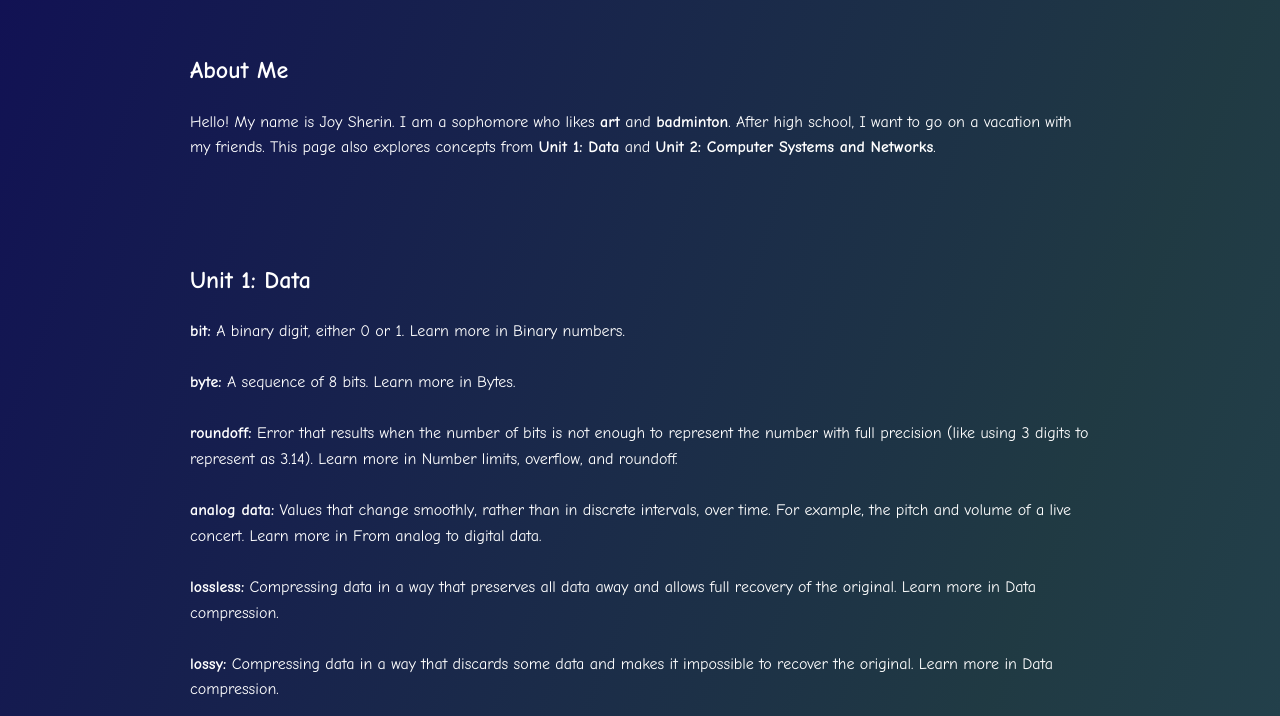
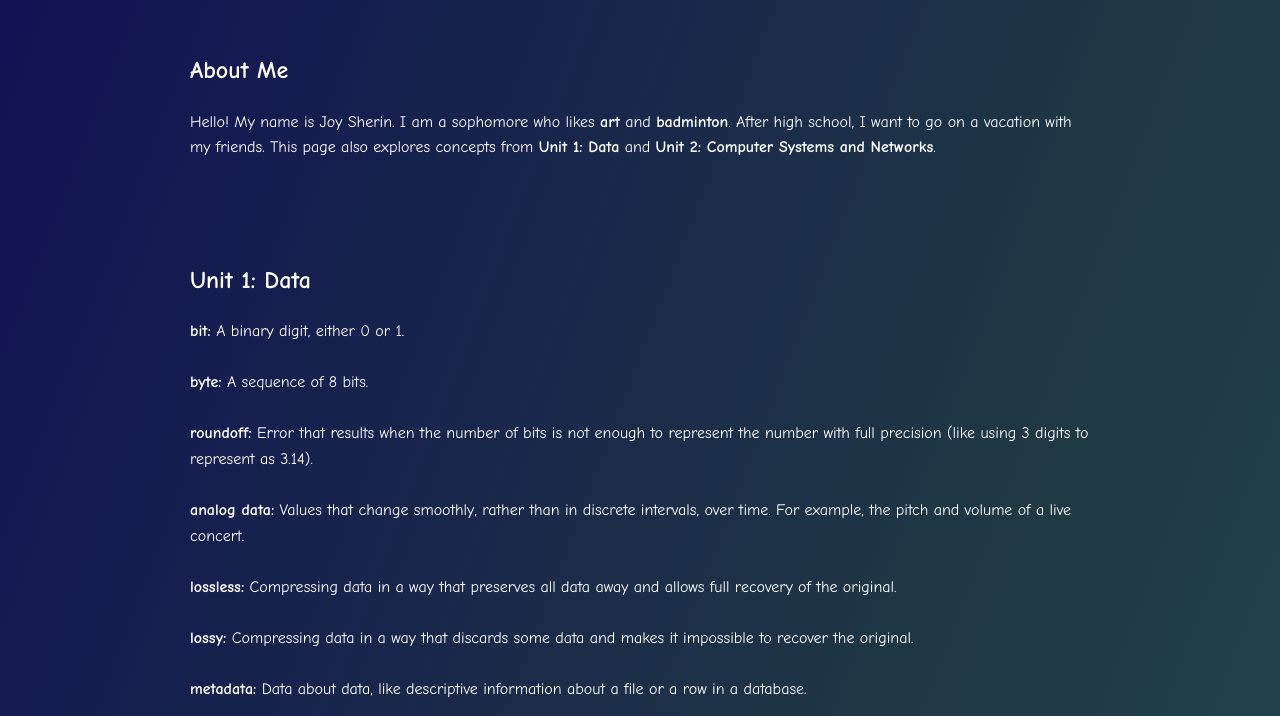
Before and after one commit to joysherin2009/joysherin2009.github.io, a plain HTML site: page index.html in a window 1280 px wide. Shown: the part 71-787 px from the top of the page. Drawn offline with Linux system fonts and the light colour scheme; grey boxes are pictures that could not be loaded.

Commit message:
Update index.html

```diff
--- a/index.html
+++ b/index.html
@@ -81,12 +81,12 @@
 
   <section id="unit1">
     <h2>Unit 1: Data</h2>
-    <p><strong>bit:</strong> A binary digit, either 0 or 1. Learn more in Binary numbers.<br><br>
-    <strong>byte:</strong> A sequence of 8 bits. Learn more in Bytes.<br><br>
-    <strong>roundoff:</strong> Error that results when the number of bits is not enough to represent the number with full precision (like using 3 digits to represent as 3.14). Learn more in Number limits, overflow, and roundoff.<br><br>
-    <strong>analog data:</strong> Values that change smoothly, rather than in discrete intervals, over time. For example, the pitch and volume of a live concert. Learn more in From analog to digital data.<br><br>
-    <strong>lossless:</strong> Compressing data in a way that preserves all data away and allows full recovery of the original. Learn more in Data compression.<br><br>
-    <strong>lossy:</strong> Compressing data in a way that discards some data and makes it impossible to recover the original. Learn more in Data compression.<br><br>
+    <p><strong>bit:</strong> A binary digit, either 0 or 1.<br><br>
+    <strong>byte:</strong> A sequence of 8 bits.<br><br>
+    <strong>roundoff:</strong> Error that results when the number of bits is not enough to represent the number with full precision (like using 3 digits to represent as 3.14).<br><br>
+    <strong>analog data:</strong> Values that change smoothly, rather than in discrete intervals, over time. For example, the pitch and volume of a live concert.<br><br>
+    <strong>lossless:</strong> Compressing data in a way that preserves all data away and allows full recovery of the original.<br><br>
+    <strong>lossy:</strong> Compressing data in a way that discards some data and makes it impossible to recover the original.<br><br>
     <strong>metadata:</strong> Data about data, like descriptive information about a file or a row in a database.</p>
 
     <div class="images">
```
